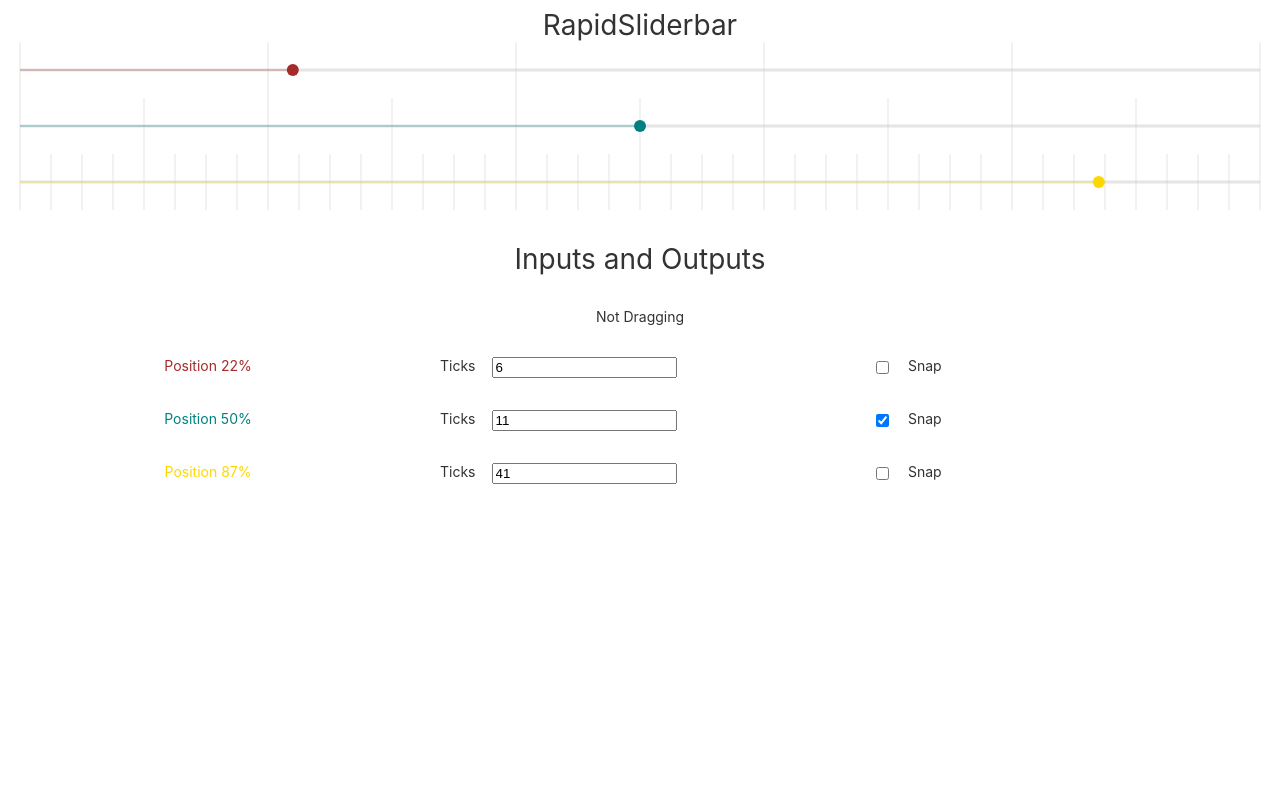
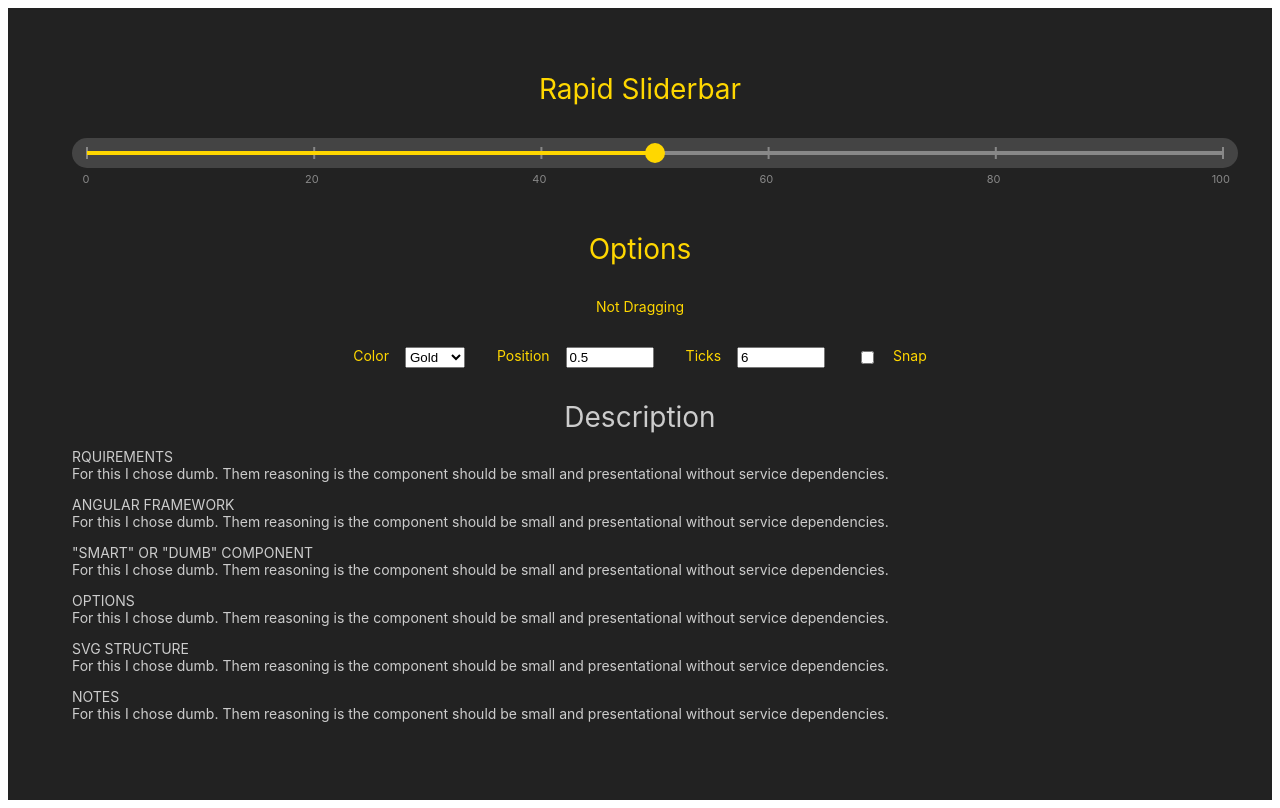
Before and after one commit to DavidLeonard77/RapidAI-Sliderbar, an Angular app: page / in a window 1280 px wide. Built offline with nearby package versions, Linux system fonts and the light colour scheme.

Commit message:
Fix label positioning and label rounding

```diff
--- a/src/app/app.component.html
+++ b/src/app/app.component.html
@@ -1,71 +1,72 @@
-<div class="view-container">
-  <div class="title">{{ title }}</div>
+<div class="view-container" [ngClass]="[slider.color]">
+  <div class="title">Rapid Sliderbar</div>
 
   <rapid-sliderbar
-    class="brown-slider"
-    name="brown-slider"
-    [percent]="brownValue"
-    [ticks]="brownTicks"
-    [snap]="brownIsSnapped"
-    (percentChange)="onBrownSliderChanges($event)"
+    name="rapid-slider"
+    [value]="slider.value"
+    [ticks]="slider.ticks"
+    [snap]="slider.snap"
+    (valueChange)="onSliderChanges($event)"
     (dragStarted)="onSliderDragStarted()"
     (dragEnded)="onSliderDragEnded()"
   ></rapid-sliderbar>
 
-  <rapid-sliderbar
-    class="teal-slider"
-    name="teal-slider"
-    [percent]="tealValue"
-    [ticks]="tealTicks"
-    [snap]="tealIsSnapped"
-    (percentChange)="onTealSliderChanges($event)"
-    (dragStarted)="onSliderDragStarted()"
-    (dragEnded)="onSliderDragEnded()"
-  ></rapid-sliderbar>
-
-  <rapid-sliderbar
-    class="gold-slider"
-    name="gold-slider"
-    [percent]="goldValue"
-    [ticks]="goldTicks"
-    [snap]="goldIsSnapped"
-    (percentChange)="onGoldSliderChanges($event)"
-    (dragStarted)="onSliderDragStarted()"
-    (dragEnded)="onSliderDragEnded()"
-  ></rapid-sliderbar>
-
-  <div class="values-container">
-    <div class="title">Inputs and Outputs</div>
+  <div class="options-container">
+    <div class="title">Options</div>
     <div class="slider-state">{{ sliderState }}</div>
-    <div class="value brown">
-      Position {{ brownValue | percent }}
+    <div class="color">
+      Color
+      <select [(ngModel)]="slider.color">
+        <option [value]="'brown'">Brown</option>
+        <option [value]="'teal'">Teal</option>
+        <option [value]="'gold'">Gold</option>
+      </select>
+    </div>
+    <div class="value">
+      Position <input type="number" [(ngModel)]="slider.value" />
     </div>
     <div class="tick-count">
       <span>Ticks</span>
-      <input type="number" [(ngModel)]="brownTicks" />
+      <input type="number" [(ngModel)]="slider.ticks" />
     </div>
     <div class="is-snapped">
-      <input type="checkbox" [(ngModel)]="brownIsSnapped" /> <span>Snap</span>
+      <input type="checkbox" [(ngModel)]="slider.snap" /> <span>Snap</span>
     </div>
-    <div class="value teal">
-      Position {{ tealValue | percent }}
-    </div>
-    <div class="tick-count">
-      <span>Ticks</span>
-      <input type="number" [(ngModel)]="tealTicks" />
-    </div>
-    <div class="is-snapped">
-      <input type="checkbox" [(ngModel)]="tealIsSnapped" /> <span>Snap</span>
-    </div>
-    <div class="value gold">
-      Position {{ goldValue | percent }}
-    </div>
-    <div class="tick-count">
-      <span>Ticks</span>
-      <input type="number" [(ngModel)]="goldTicks" />
-    </div>
-    <div class="is-snapped">
-      <input type="checkbox" [(ngModel)]="goldIsSnapped" /> <span>Snap</span>
+  </div>
+
+  <div class="div description">
+    <div class="title">Description</div>
+    <div>
+      <p>
+        RQUIREMENTS<br />
+        For this I chose dumb. Them reasoning is the component should be small
+        and presentational without service dependencies.
+      </p>
+      <p>
+        ANGULAR FRAMEWORK<br />
+        For this I chose dumb. Them reasoning is the component should be small
+        and presentational without service dependencies.
+      </p>
+      <p>
+        "SMART" OR "DUMB" COMPONENT<br />
+        For this I chose dumb. Them reasoning is the component should be small
+        and presentational without service dependencies.
+      </p>
+      <p>
+        OPTIONS<br />
+        For this I chose dumb. Them reasoning is the component should be small
+        and presentational without service dependencies.
+      </p>
+      <p>
+        SVG STRUCTURE<br />
+        For this I chose dumb. Them reasoning is the component should be small
+        and presentational without service dependencies.
+      </p>
+      <p>
+        NOTES<br />
+        For this I chose dumb. Them reasoning is the component should be small
+        and presentational without service dependencies.
+      </p>
     </div>
   </div>
 </div>
--- a/src/app/app.component.scss
+++ b/src/app/app.component.scss
@@ -9,7 +9,6 @@ body {
       Helvetica, Arial, sans-serif, "Apple Color Emoji", "Segoe UI Emoji",
       "Segoe UI Symbol";
     font-size: 14px;
-    color: #333;
     box-sizing: border-box;
     -webkit-font-smoothing: antialiased;
     -moz-osx-font-smoothing: grayscale;
@@ -17,7 +16,11 @@ body {
 }
 
 .view-container {
+  background: #222;
+  color: #999;
   display: grid;
+  gap: 2rem;
+  padding: 4rem;
 
   .title {
     display: grid;
@@ -25,29 +28,29 @@ body {
     font-size: 28px;
   }
 
-  .brown,
+  &.brown,
   .brown-slider {
     color: brown;
   }
 
-  .teal,
+  &.teal,
   .teal-slider {
     color: teal;
   }
 
-  .gold,
+  &.gold,
   .gold-slider {
     color: gold;
   }
 
-  .values-container {
-    width: 100%;
+  .options-container {
+    justify-content: center;
     display: grid;
     margin-top: 2rem;
     gap: 2rem;
     grid: {
       auto-flow: row;
-      template-columns: repeat(3, 1fr);
+      template-columns: repeat(4, auto);
     }
     .slider-state,
     .value {
@@ -56,8 +59,10 @@ body {
     }
     .title,
     .slider-state {
-      grid-column: span 3;
+      grid-column: span 4;
     }
+    .value,
+    .color,
     .tick-count,
     .is-snapped {
       display: grid;
@@ -65,6 +70,15 @@ body {
       justify-content: start;
       gap: 1rem;
     }
+    .value,
+    .tick-count {
+      input {
+        width: 80px;
+      }
+    }
   }
 
+  .description {
+    color: #ccc;
+  }
 }
--- a/src/app/app.component.ts
+++ b/src/app/app.component.ts
@@ -1,5 +1,8 @@
 import { Component } from '@angular/core';
 import { SliderState } from './models/state.model';
+import { RapidSliderConfig } from './sliderbar/models/config.model';
+
+type SliderColor = 'gold' | 'teal' | 'brown';
 
 @Component({
   selector: 'app-root',
@@ -7,30 +10,18 @@ import { SliderState } from './models/state.model';
   styleUrls: ['./app.component.scss'],
 })
 export class AppComponent {
-  public title = 'RapidSliderbar';
+  public slider: RapidSliderConfig = {
+    value: 0.5,
+    ticks: 6,
+    snap: false,
+    color: 'gold',
+  };
 
-  public brownValue = .22;
-  public tealValue = .50;
-  public goldValue = .87;
-
-  public brownTicks = 6;
-  public tealTicks = 11;
-  public goldTicks = 41;
-
-  public brownIsSnapped = false;
-  public tealIsSnapped = true;
-  public goldIsSnapped = false;
-
+  public sliderColor: SliderColor = 'teal';
   public sliderState: SliderState = 'Not Dragging';
 
-  public onBrownSliderChanges(sliderValue: number): void {
-    this.brownValue = sliderValue;
-  }
-  public onTealSliderChanges(sliderValue: number): void {
-    this.tealValue = sliderValue;
-  }
-  public onGoldSliderChanges(sliderValue: number): void {
-    this.goldValue = sliderValue;
+  public onSliderChanges(sliderValue: number): void {
+    this.slider.value = sliderValue;
   }
 
   public onSliderDragStarted(): void {
--- /dev/null
+++ b/src/app/sliderbar/models/config.model.ts
@@ -0,0 +1,6 @@
+export interface RapidSliderConfig {
+  value: number;
+  ticks?: number;
+  snap?: boolean;
+  color?: string;
+}
--- a/src/app/sliderbar/sliderbar.component.html
+++ b/src/app/sliderbar/sliderbar.component.html
@@ -1,7 +1,7 @@
 <div class="value-slider">
   <svg:svg xmlns="http://www.w3.org/2000/svg" #valueSlider>
     <!-- Ticks -->
-    <svg:g class="ticks" *ngFor="let tick of tickSvgs">
+    <svg:g class="ticks" *ngFor="let tick of tickSvgs; let i = index">
       <svg:line
         class="tick"
         [attr.x1]="tick.x1 + '%'"
@@ -9,6 +9,15 @@
         [attr.x2]="tick.x2 + '%'"
         [attr.y2]="tick.y2 + '%'"
       ></svg:line>
+
+      <text
+        class="label"
+        [ngClass]="{ active: tickLabelSvgs[i].value === tickValue }"
+        [attr.x]="tickLabelSvgs[i].x + '%'"
+        [attr.y]="tickLabelSvgs[i].y + '%'"
+      >
+        {{ tickLabelSvgs[i].value }}
+      </text>
     </svg:g>
 
     <!-- Track -->
@@ -37,7 +46,7 @@
       fill="currentColor"
       class="thumb"
       [ngClass]="{ dragging }"
-      [attr.r]="6"
+      [attr.r]="10"
       [attr.cx]="thumbSvg.cx + '%'"
       [attr.cy]="thumbSvg.cy + '%'"
     ></svg:circle>
@@ -47,10 +56,10 @@
       x="0"
       y="0"
       width="100%"
-      height="100%"
+      height="150%"
       fill="transparent"
       class="slider"
-      [ngClass]="name"
+      [ngClass]="name || 'rapid-slider'"
     ></svg:rect>
   </svg:svg>
 </div>
--- a/src/app/sliderbar/sliderbar.component.scss
+++ b/src/app/sliderbar/sliderbar.component.scss
@@ -1,13 +1,15 @@
 $color: (
-  track: #cccccc,
-  shadow: #222222,
+  track: #888888,
+  background: #444444,
 );
 
 .value-slider {
-  padding: 0 12px;
-
   svg {
-    height: 56px;
+    padding: 0 15px;
+    background: map-get($color, background);
+    border-radius: 15px;
+    overflow: hidden;
+    height: 30px;
     width: 100%;
     overflow: visible;
     display: block;
@@ -18,31 +20,33 @@ $color: (
     .ticks {
       line.tick {
         stroke: map-get($color, track);
-        opacity: 0.5;
-        stroke-width: 1;
+        stroke-width: 2;
+      }
+
+      text.label {
+        fill: map-get($color, track);
+        font-size: 11px;
+        &.active {
+          fill: currentColor;
+        }
       }
     }
 
     .track {
       line.range {
         stroke: currentColor;
-        opacity: 0.5;
-
-        &.dragging {
-          opacity: 1;
-        }
+        stroke-width: 4;
       }
       line.background {
         stroke: map-get($color, track);
-        opacity: 0.5;
-        stroke-width: 3;
+        stroke-width: 4;
       }
     }
 
     circle.thumb {
       fill: currentColor;
       &.dragging {
-        stroke-width: 3;
+        stroke-width: 4;
         stroke: currentColor;
       }
     }
--- a/src/app/sliderbar/sliderbar.component.ts
+++ b/src/app/sliderbar/sliderbar.component.ts
@@ -1,5 +1,4 @@
 import {
-  AfterViewInit,
   Component,
   ElementRef,
   EventEmitter,
@@ -10,7 +9,7 @@ import {
   Output,
   ViewChild,
 } from '@angular/core';
-import { SvgCircle, SvgLine } from './models/svg.model';
+import { SvgCircle, SvgLine, SvgText } from './models/svg.model';
 
 export type ComponentChange<T, P extends keyof T> = {
   previousValue: T[P];
@@ -28,14 +27,14 @@ export type ComponentChanges<T> = {
   styleUrls: ['./sliderbar.component.scss'],
 })
 export class SliderbarComponent implements OnChanges, OnInit {
-  @Input() name = 'rapid-sliderbar';
-  @Input() percent = 0.5;
-  @Input() ticks = 0;
-  @Input() snap = false;
+  @Input() name: string | undefined;
+  @Input() value: number | undefined;
+  @Input() ticks: number | undefined;
+  @Input() snap: boolean | undefined;
 
   @Output() dragStarted = new EventEmitter<void>();
   @Output() dragEnded = new EventEmitter<void>();
-  @Output() percentChange = new EventEmitter<number>();
+  @Output() valueChange = new EventEmitter<number>();
 
   @ViewChild('valueSlider', { static: false }) valueSliderRef:
     | ElementRef<SVGSVGElement>
@@ -43,6 +42,8 @@ export class SliderbarComponent implements OnChanges, OnInit {
   @ViewChild('thumb', { static: false }) thumbRef:
     | ElementRef<SVGGraphicsElement>
     | undefined;
+
+  public tickValue = 0;
 
   private thumb: SVGGraphicsElement | undefined;
 
@@ -68,26 +69,27 @@ export class SliderbarComponent implements OnChanges, OnInit {
   };
 
   public tickSvgs: Array<SvgLine> = [];
+  public tickLabelSvgs: Array<SvgText> = [];
 
   constructor() {}
 
   public ngOnChanges(changes: ComponentChanges<SliderbarComponent>): void {
     if (this.valueSliderRef) {
-      const currentPercent: number | undefined = changes?.percent?.currentValue;
+      const currentValue: number | undefined = changes?.value?.currentValue;
       const currentTicks: number | undefined = changes?.ticks?.currentValue;
       const currentSnap: boolean | undefined = changes?.snap?.currentValue;
+
+      const percent: number = this.getPercentInRange(this.value);
+      const position: number = this.getPositionFromPercent(percent);
 
       // ticks value changes
       if (
         currentTicks !== undefined &&
         currentTicks !== changes.ticks?.previousValue
       ) {
+        this.setNearestTickValue(this.value);
         this.createTicksAndSetPositions(currentTicks);
-        const percent: number = this.getPercentInRange(this.percent);
-        const position: number = this.getPositionFromPercent(percent);
-
-        // tick change detection
-        setTimeout(() => this.emitHandlePercent(position));
+        setTimeout(() => this.emitHandlePosition(position));
       }
 
       // snap value changes
@@ -95,29 +97,27 @@ export class SliderbarComponent implements OnChanges, OnInit {
         currentSnap !== undefined &&
         currentSnap !== changes.snap?.previousValue
       ) {
-        const percent: number = this.getPercentInRange(this.percent);
-        const position: number = this.getPositionFromPercent(percent);
-
-        // tick change detection
-        setTimeout(() => this.emitHandlePercent(position));
+        this.setNearestTickValue(this.value);
+        setTimeout(() => this.emitHandlePosition(position));
       }
 
       // percent value changes
       if (
-        currentPercent !== undefined &&
-        currentPercent !== changes.percent?.previousValue
+        currentValue !== undefined &&
+        currentValue !== changes.value?.previousValue
       ) {
-        const percent: number = this.getPercentInRange(currentPercent);
-        const position: number = this.getPositionFromPercent(percent);
+        this.setNearestTickValue(this.value);
         this.setHandlePosition(position);
       }
     }
   }
 
   public ngOnInit(): void {
-    const percent: number = this.getPercentInRange(this.percent);
+    const percent: number = this.getPercentInRange(this.value);
     const position: number = this.getPositionFromPercent(percent);
-    this.createTicksAndSetPositions(this.ticks);
+
+    this.setNearestTickValue(this.value);
+    this.createTicksAndSetPositions(this.ticks || 2);
     this.setHandlePosition(position);
   }
 
@@ -175,24 +175,38 @@ export class SliderbarComponent implements OnChanges, OnInit {
   private createTicksAndSetPositions(length: number): void {
     if (length < 2) return;
 
-    const tickWidth = this.backgroundTrackSvg.x2 / (length - 1);
-    let position = 0;
+    const tickWidth = +this.backgroundTrackSvg.x2 / (length - 1);
+    let position,
+      value = 0;
     this.tickSvgs = [];
+    this.tickLabelSvgs = [];
 
     for (let index = 0; index < length; index++) {
       position = tickWidth * index;
+      value = Math.round(position);
       this.tickSvgs.push({
         x1: position,
-        y1: 0,
+        y1: 30,
         x2: position,
-        y2: 100,
+        y2: 70,
+      });
+
+      // center alignment is not available so we need to shift the labels
+      const labelLength = Math.round(position).toString().length;
+      const labelPosition =
+        position - ((labelLength === 1 ? 0 : labelLength) + 2) * 0.2;
+      this.tickLabelSvgs.push({
+        value,
+        x: labelPosition,
+        y: 150,
       });
     }
   }
 
   // Expects a number (percent)
   // Returns a number (percent) between 0 and 1
-  private getPercentInRange(currentValue: number): number {
+  private getPercentInRange(currentValue: number | undefined): number {
+    if (currentValue === undefined) return 0;
     let percent = 0;
     if (currentValue > 0) percent = currentValue;
     if (currentValue > 1) percent = 1;
@@ -203,7 +217,7 @@ export class SliderbarComponent implements OnChanges, OnInit {
   // Sets the handle position (percent)
   private setHandlePosition(position: number): void {
     const width = this.backgroundTrackSvg.x2;
-    const percent = (this.getPercentFromPosition(position) * width) / 100;
+    const percent = (this.getPercentFromPosition(position) * +width) / 100;
     const x = this.getNearestTickPercent(percent) * 100;
 
     this.thumbSvg.cx = x;
@@ -212,11 +226,11 @@ export class SliderbarComponent implements OnChanges, OnInit {
 
   // Expects a number (pixels)
   // Emits a number (percent) for the handle position
-  private emitHandlePercent(position: number): void {
+  private emitHandlePosition(position: number): void {
     let percent: number = this.getPercentFromPosition(position);
     percent = this.getNearestTickPercent(percent);
 
-    this.percentChange.next(percent);
+    this.valueChange.next(percent);
   }
 
   // Expects a number (pixels) from the pointer
@@ -228,7 +242,7 @@ export class SliderbarComponent implements OnChanges, OnInit {
     // handle cannot slide off the track
     if (position > 0 && position < maxPixels) {
       this.setHandlePosition(position);
-      this.emitHandlePercent(position);
+      this.emitHandlePosition(position);
     }
   }
 
@@ -237,7 +251,7 @@ export class SliderbarComponent implements OnChanges, OnInit {
     const target = event.target as SVGGraphicsElement;
     return (
       target.classList.contains('slider') &&
-      target.classList.contains(this.name)
+      target.classList.contains(this.name || '')
     );
   }
 
@@ -294,14 +308,22 @@ export class SliderbarComponent implements OnChanges, OnInit {
     if (this.snap && this.tickSvgs.length > 1) {
       const closestTickSvg: SvgLine = this.tickSvgs.reduce(
         (a: SvgLine, b: SvgLine) =>
-          Math.abs(b.x1 - percent * 100) < Math.abs(a.x1 - percent * 100)
+          Math.abs(+b.x1 - percent * 100) < Math.abs(+a.x1 - percent * 100)
             ? b
             : a
       );
 
-      return closestTickSvg.x1 / 100;
+      return Math.round(+closestTickSvg.x1) / 100;
     }
     return percent;
+  }
+
+  // Expects a number (percent)
+  // Sets the tick label (number) to compare against
+  private setNearestTickValue(percent: number | undefined): void {
+    const currentTickValue = percent !== undefined ? percent : 0.5;
+    const nearestTickValue = this.getNearestTickPercent(currentTickValue);
+    this.tickValue = Math.round(nearestTickValue * 100);
   }
 
   // Returns a number (pixels)
```
Also changed, not shown: src/app/sliderbar/models/svg.model.ts (+16 -20 lines).
